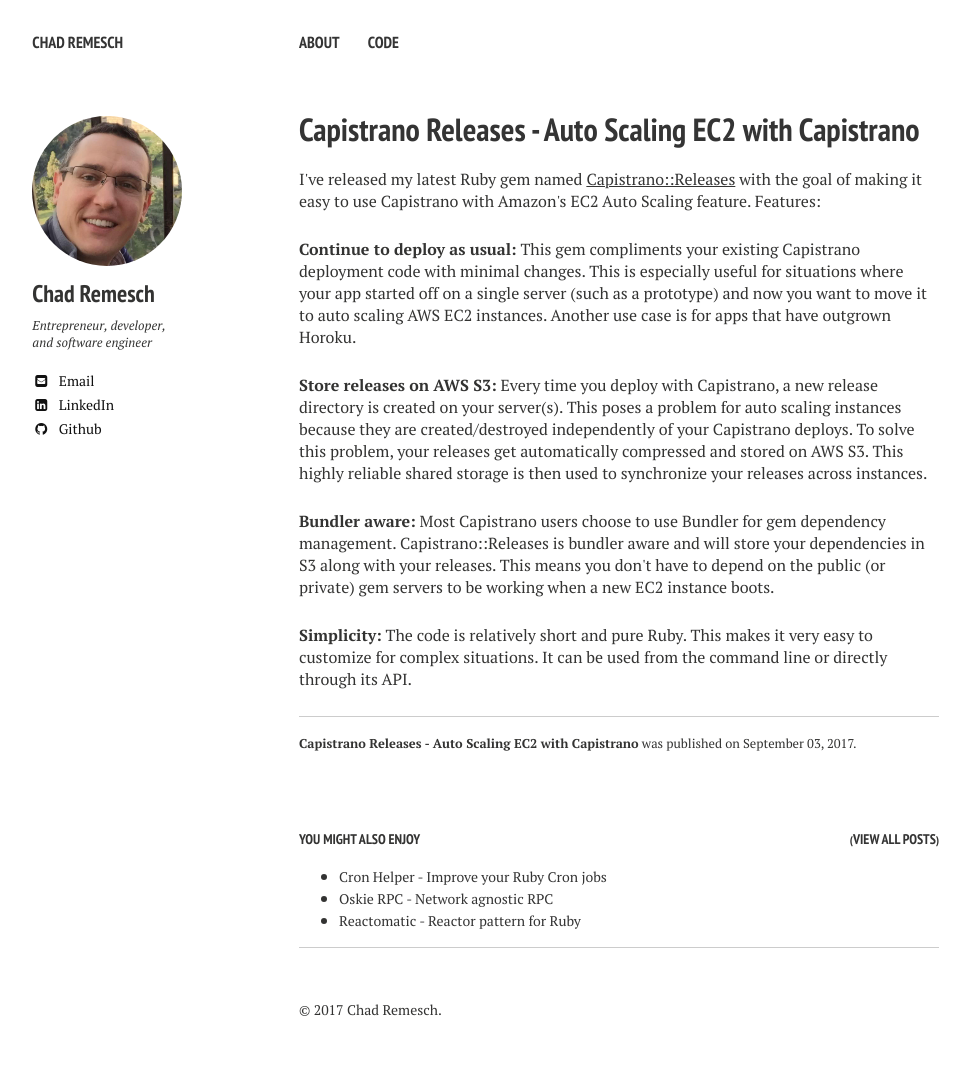
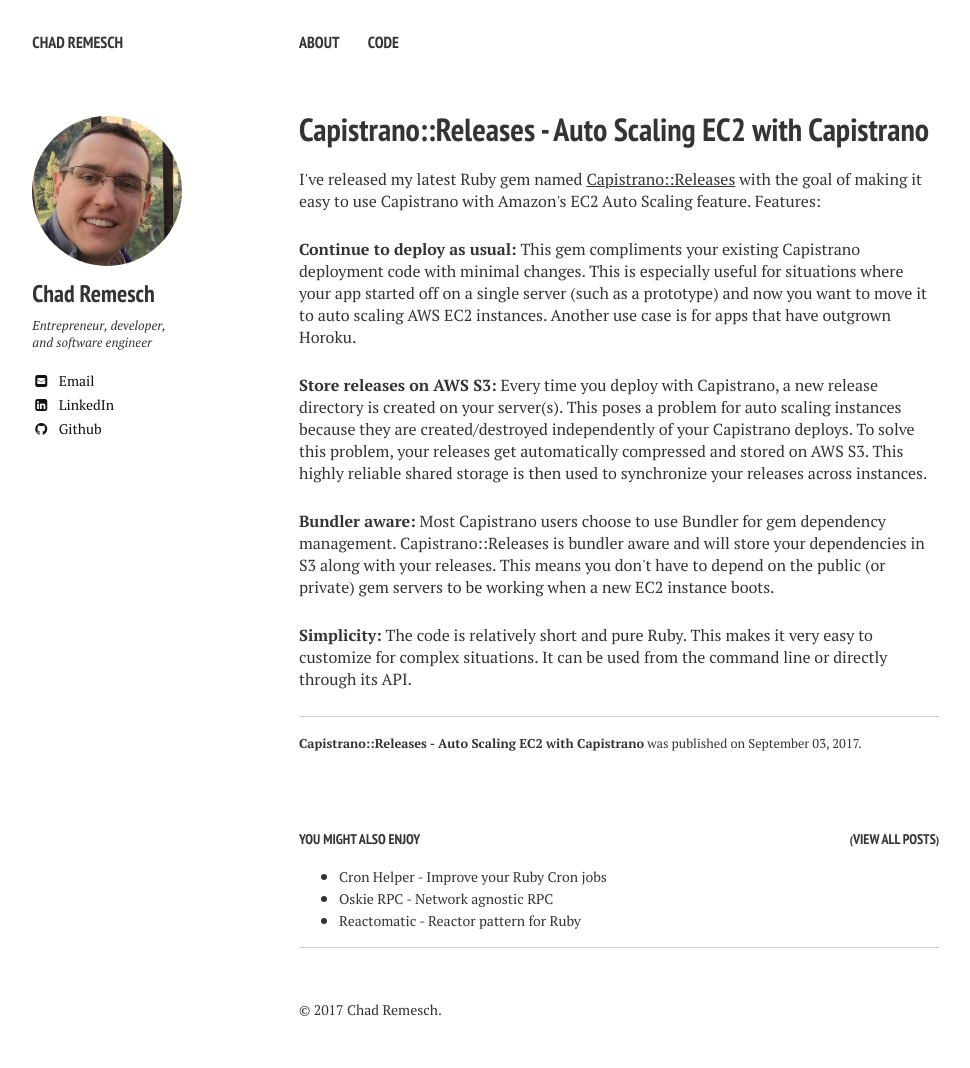
Before and after one commit to chadrem/chadrem.github.io, a Jekyll site: the page built from _posts/2017-09-03-auto-scaling-with-ruby-capistrano.html, in a window 1280 px wide. Shown: the whole page, without its empty margins (21-991 px from the left). Built offline with Jekyll 4.4.1, drawn with Linux system fonts in a browser that asks for light colours; nearby versions of some CDN libraries.

```diff
--- a/_posts/2017-09-03-auto-scaling-with-ruby-capistrano.html
+++ b/_posts/2017-09-03-auto-scaling-with-ruby-capistrano.html
@@ -1,6 +1,6 @@
 ---
 layout: post
-title: Capistrano Releases - Auto Scaling EC2 with Capistrano
+title: Capistrano::Releases - Auto Scaling EC2 with Capistrano
 comments: false
 share: false
 date: 2017-09-03
```
